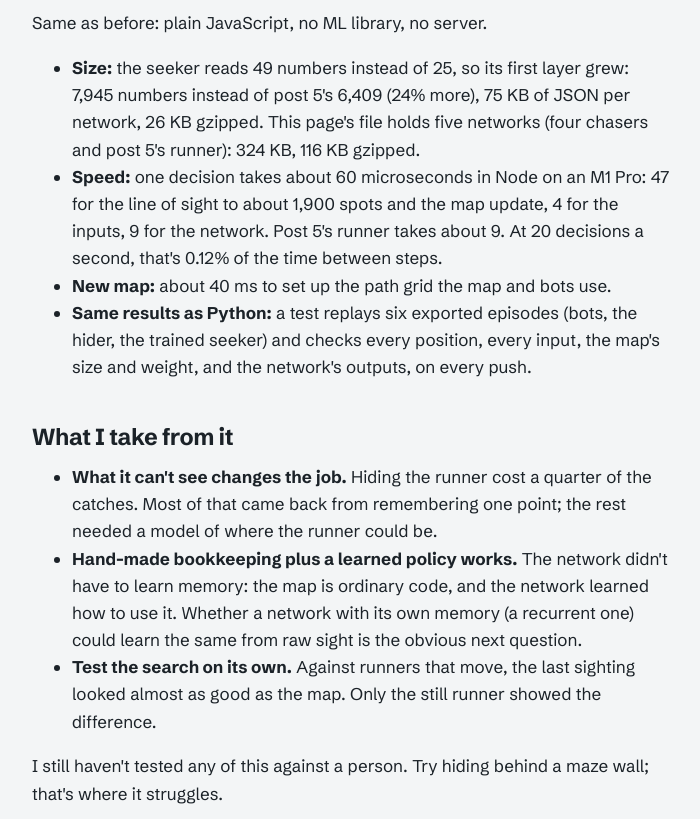
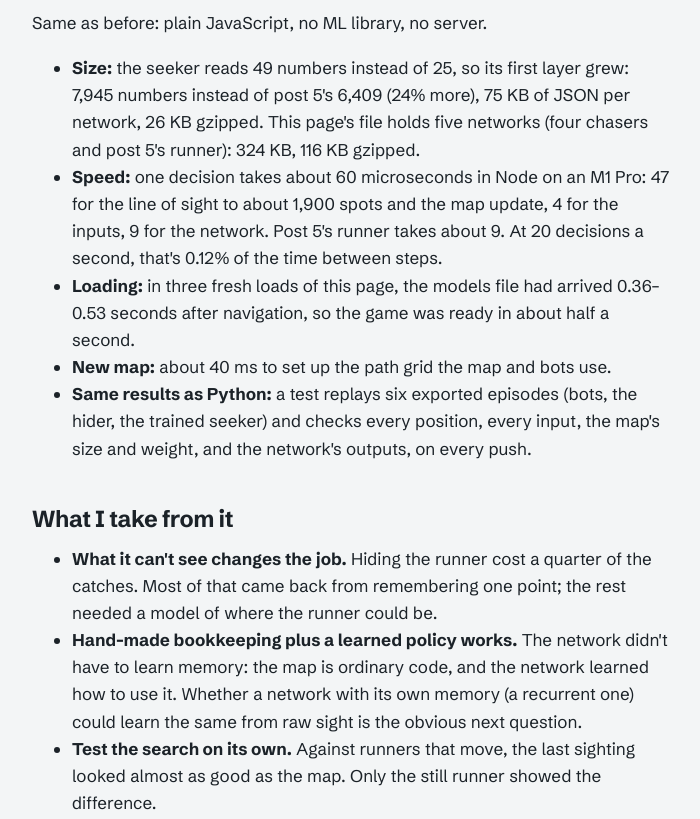
Before and after one commit to sublimeye/rl-lab, an Astro site in the folder site/: page /rl-lab/posts/006-tag-seek in a window 1280 px wide. Shown: the part 6879-7698 px from the top of the page, without its empty margins (288-988 px from the left). Built offline with nearby package versions, Linux system fonts and the light colour scheme; Astro itself is replaced by a stand-in of ours; some packages are replaced by stand-ins of ours.

Commit message:
Post 006: page-load numbers measured on the live page
Co-Authored-By: Claude Opus 5.5 <noreply@anthropic.com>

```diff
--- a/site/src/content/posts/006-tag-seek.mdx
+++ b/site/src/content/posts/006-tag-seek.mdx
@@ -170,6 +170,8 @@ Same as before: plain JavaScript, no ML library, no server.
 - **Speed:** one decision takes about 60 microseconds in Node on an M1 Pro: 47 for the line of
   sight to about 1,900 spots and the map update, 4 for the inputs, 9 for the network. Post 5's
   runner takes about 9. At 20 decisions a second, that's 0.12% of the time between steps.
+- **Loading:** in three fresh loads of this page, the models file had arrived 0.36–0.53
+  seconds after navigation, so the game was ready in about half a second.
 - **New map:** about 40 ms to set up the path grid the map and bots use.
 - **Same results as Python:** a test replays six exported episodes (bots, the hider, the
   trained seeker) and checks every position, every input, the map's size and weight, and the
```
